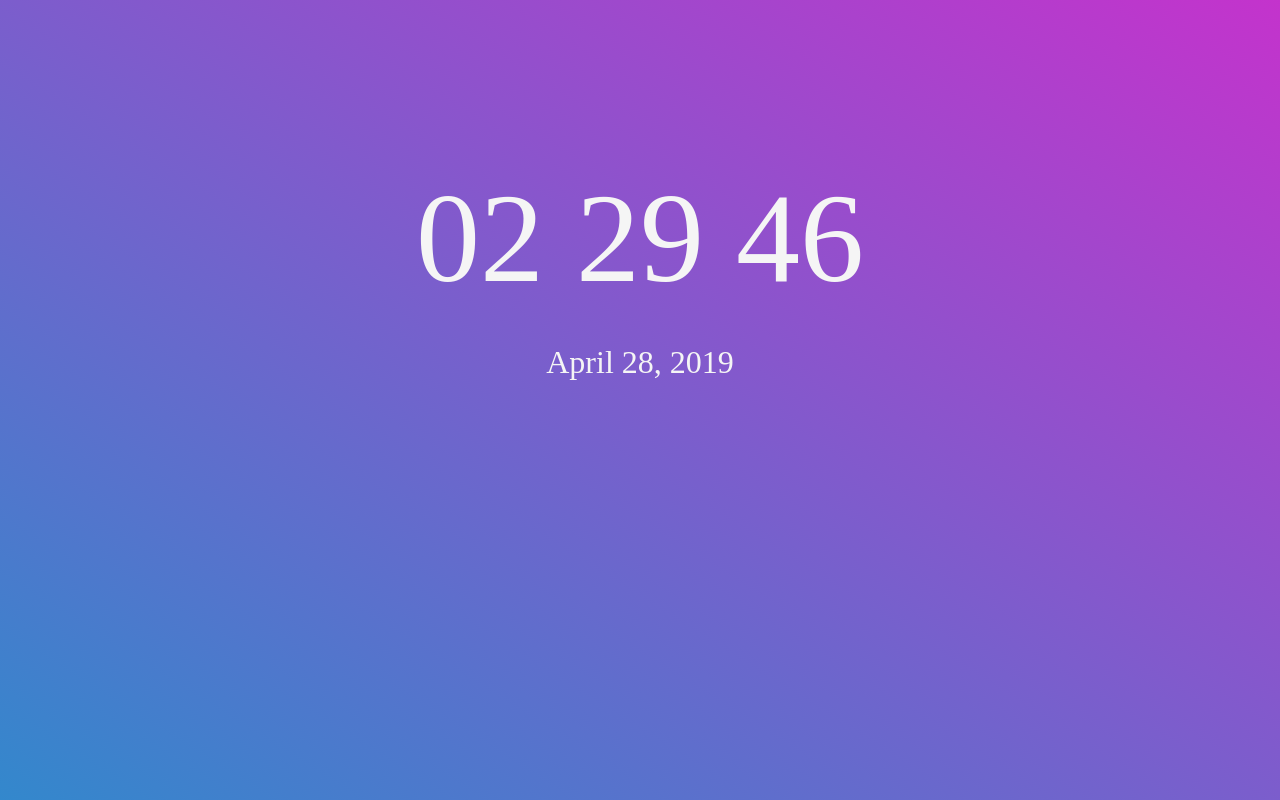
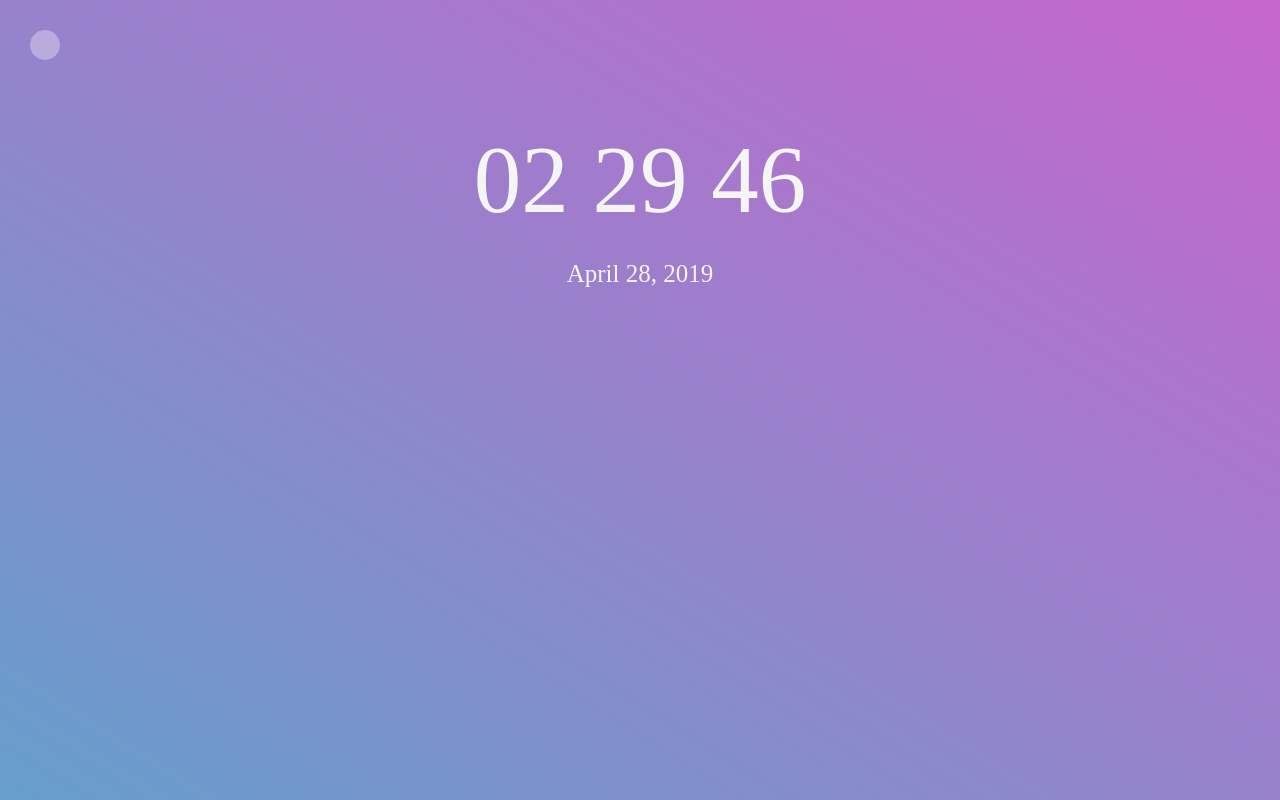
Before and after one commit to cc9431/newPageChromeExtension, a React app: page / in a window 1280 px wide. Built offline with nearby package versions, Linux system fonts and the light colour scheme.

Commit message:
color button completed... for now

```diff
--- a/src/BackgroundComponent/background.css
+++ b/src/Background/background.css
@@ -12,6 +12,4 @@ body {
   justify-content: center;
   height: 100vh;
   z-index: -10;
-  transition: all 500ms ease;
-  /* position: absolute; */
 }
--- /dev/null
+++ b/src/Background/background.js
@@ -0,0 +1,72 @@
+import React, { PureComponent } from 'react';
+import './background.css';
+
+class Background extends PureComponent {
+  constructor() {
+    super();
+    this.state = {
+      hsl: { h: 0, s: 0, l: 0 },
+      gradient: '',
+      top_bottom: '',
+      right_left: ''
+    };
+  }
+
+  randomChoice(...items) {
+    return items[Math.floor(Math.random() * items.length)];
+  }
+
+  generateGradientColorsHSL(hsl, solid = false) {
+    const { h, s, l } = hsl;
+    const offset = solid ? 0 : 90;
+    const gradient = `hsl(${h}, ${s}%, ${l}%), hsl(${h +
+      offset}, ${s}%, ${l}%)`;
+    this.setState({ gradient: gradient });
+  }
+
+  generateGradientDirection() {
+    this.setState({
+      right_left: this.randomChoice('right', 'left'),
+      top_bottom: this.randomChoice('top', 'bottom')
+    });
+  }
+
+  generateGradient() {
+    const hsl = {
+      h: Math.random() * 360,
+      s: 50,
+      l: 60
+    };
+    this.generateGradientColorsHSL(hsl);
+    this.generateGradientDirection();
+  }
+
+  componentWillMount() {
+    this.generateGradient();
+  }
+
+  componentWillReceiveProps(nextProps) {
+    if (nextProps.hsl !== this.props.hsl) {
+      const { hsl, solid } = nextProps;
+      hsl.s *= 100;
+      hsl.l *= 100;
+      this.generateGradientColorsHSL(hsl, solid);
+    }
+  }
+
+  render() {
+    const style = {
+      backgroundImage: `linear-gradient(to
+          ${this.state.right_left}
+          ${this.state.top_bottom},
+          ${this.state.gradient})`
+    };
+    return (
+      <div style={style} className="background">
+        {this.props.children}
+      </div>
+    );
+  }
+}
+
+export default Background;
--- a/src/BackgroundComponent/background.js
+++ /dev/null
@@ -1,103 +0,0 @@
-import React, { Component } from 'react';
-import './background.css';
-
-class Background extends Component {
-  constructor() {
-    super();
-    this.state = {
-      gradient: '',
-      top_bottom: '',
-      right_left: ''
-    };
-  }
-
-  hexToHue(hex) {
-    const [r, g, b] = this.hexToRgb(hex);
-    return this.rgbToHue(r, g, b);
-  }
-
-  hexToRgb(hex) {
-    const result = /^#?([a-f\d]{2})([a-f\d]{2})([a-f\d]{2})$/i.exec(hex);
-
-    const r = parseInt(result[1], 16);
-    const g = parseInt(result[2], 16);
-    const b = parseInt(result[3], 16);
-
-    return [r, g, b];
-  }
-
-  rgbToHue(r, g, b) {
-    r /= 255;
-    g /= 255;
-    b /= 255;
-
-    const max = Math.max(r, g, b);
-    const min = Math.min(r, g, b);
-
-    if (max === min) return 0;
-    const diff = max - min;
-    let h;
-    switch (max) {
-      case r:
-        h = (g - b) / diff + (g < b ? 6 : 0);
-        break;
-      case g:
-        h = (b - r) / diff + 2;
-        break;
-      default:
-        h = (r - g) / diff + 4;
-        break;
-    }
-    return Math.round(360 * (h / 6));
-  }
-
-  randomChoice(...items) {
-    return items[Math.floor(Math.random() * items.length)];
-  }
-
-  generateGradientColorsHSL(hue, solid = false) {
-    const offset = solid ? 0 : 90;
-    const gradient = `hsl(${hue}, 60%, 50%), hsl(${hue + offset}, 60%, 50%)`;
-    this.setState({ gradient: gradient });
-  }
-
-  generateGradientDirection() {
-    this.setState({
-      right_left: this.randomChoice('right', 'left'),
-      top_bottom: this.randomChoice('top', 'bottom')
-    });
-  }
-
-  generateGradient() {
-    this.generateGradientColorsHSL(Math.random() * 360);
-    this.generateGradientDirection();
-  }
-
-  componentWillMount() {
-    this.generateGradient();
-  }
-
-  componentWillReceiveProps(nextProps) {
-    if (nextProps.color || nextProps.solid) {
-      const hue = this.hexToHue(nextProps.color);
-      const solid = nextProps.solid;
-      this.generateGradientColorsHSL(hue, solid);
-    }
-  }
-
-  render() {
-    const style = {
-      backgroundImage: `linear-gradient(to
-          ${this.state.right_left}
-          ${this.state.top_bottom},
-          ${this.state.gradient})`
-    };
-    return (
-      <div style={style} className="background">
-        {this.props.children}
-      </div>
-    );
-  }
-}
-
-export default Background;
--- /dev/null
+++ b/src/Button/colorButton.css
@@ -0,0 +1,27 @@
+.colorButton {
+  position: absolute;
+  display: flex;
+  justify-content: center;
+  align-items: center;
+  font-size: 25px;
+  top: 30px;
+  left: 30px;
+  border-radius: 50%;
+  width: 30px;
+  height: 30px;
+  background-color: #ffffff55;
+  transition: all 250ms ease;
+  vertical-align: middle;
+  border: none;
+  outline: none;
+}
+
+.colorButton:hover {
+  background-color: #ffffffbb;
+  box-shadow: 0px 8px 8px #55555555;
+}
+
+.colorButton:active {
+  transform: translateY(4px);
+  box-shadow: 0px 0px 8px #55555555;
+}
--- /dev/null
+++ b/src/Button/colorButton.js
@@ -0,0 +1,7 @@
+// import moment from 'moment';
+import React from 'react';
+import './colorButton.css';
+
+export const ColorButton = (props) => {
+  return <button className="colorButton" onClick={props.onClick} />;
+};
--- a/src/TimeComponent/time.css
+++ b/src/Time/time.css
@@ -11,7 +11,7 @@
 .time span {
   display: inherit;
   justify-self: center;
-  font-size: 8em;
+  font-size: 95px;
   font-family: 'HelveticaNeue-UltraLight';
   color: whitesmoke;
 }
@@ -19,7 +19,7 @@
 .time p {
   display: inherit;
   justify-self: center;
-  font-size: 2em;
+  font-size: 25px;
   font-family: 'HelveticaNeue-UltraLight';
   color: whitesmoke;
 }
--- a/src/Wrapper.js
+++ b/src/Wrapper.js
@@ -1,32 +1,35 @@
 import React, { Component } from 'react';
 import { CirclePicker } from 'react-color';
-import Time from './TimeComponent/time';
-import Background from './BackgroundComponent/background';
+import Time from './Time/time';
+import Background from './Background/background';
 import './wrapper.css';
+import { ColorButton } from './Button/colorButton';
 
 class Wrapper extends Component {
   constructor() {
     super();
     this.state = {
-      color: '',
+      hsl: { h: 0, s: 0, l: 0 },
       solid: false,
       colorClasses: ['color']
     };
   }
 
+  showHideColor() {
+    const colLength = this.state.colorClasses.length;
+    if (colLength === 1) this.setState({ colorClasses: ['color', 'show'] });
+    else this.setState({ colorClasses: ['color'] });
+  }
+
   handleColorChange(color) {
     this.setState({
-      solid: color.hex === this.state.color && !this.state.solid
+      solid: color.hsl.h === this.state.hsl.h && !this.state.solid
     });
-    this.setState({ color: color.hex });
+    this.setState({ hsl: color.hsl });
   }
 
   handleKeyPress(key) {
-    if (key.code === 'KeyC' && key.ctrlKey) {
-      const colLength = this.state.colorClasses.length;
-      if (colLength === 1) this.setState({ colorClasses: ['color', 'show'] });
-      else this.setState({ colorClasses: ['color'] });
-    }
+    if (key.code === 'KeyC' && key.ctrlKey) this.showHideColor();
   }
 
   componentDidMount() {
@@ -39,10 +42,11 @@ class Wrapper extends Component {
 
   render() {
     return (
-      <Background color={this.state.color} solid={this.state.solid}>
+      <Background hsl={this.state.hsl} solid={this.state.solid}>
         <div className={this.state.colorClasses.join(' ')}>
           <CirclePicker onChangeComplete={(c) => this.handleColorChange(c)} />
         </div>
+        <ColorButton onClick={() => this.showHideColor()} />
         <Time />
       </Background>
     );
--- a/src/wrapper.css
+++ b/src/wrapper.css
@@ -1,16 +1,12 @@
 .color {
+  left: 100px;
   position: absolute;
   margin: -7em 1em 2em 1em;
   opacity: 0;
-  -webkit-transition: all 0.25s ease-in-out;
-  -moz-transition: all 0.25s ease-in-out;
-  -o-transition: all 0.25s ease-in-out;
-  transition: all 0.25s ease-in-out;
-  visibility: hidden;
+  transition: all 300ms ease-in-out;
 }
 
 .color.show {
   opacity: 1;
-  visibility: visible;
-  margin: 1em;
+  margin: 0.5em;
 }
```
Also changed, not shown: src/Background/background.test.js (renamed from src/BackgroundComponent/background.test.js), src/Button/colorButton.test.js (added), src/Time/time.js (renamed from src/TimeComponent/time.js), src/Time/time.test.js (renamed from src/TimeComponent/time.test.js).
